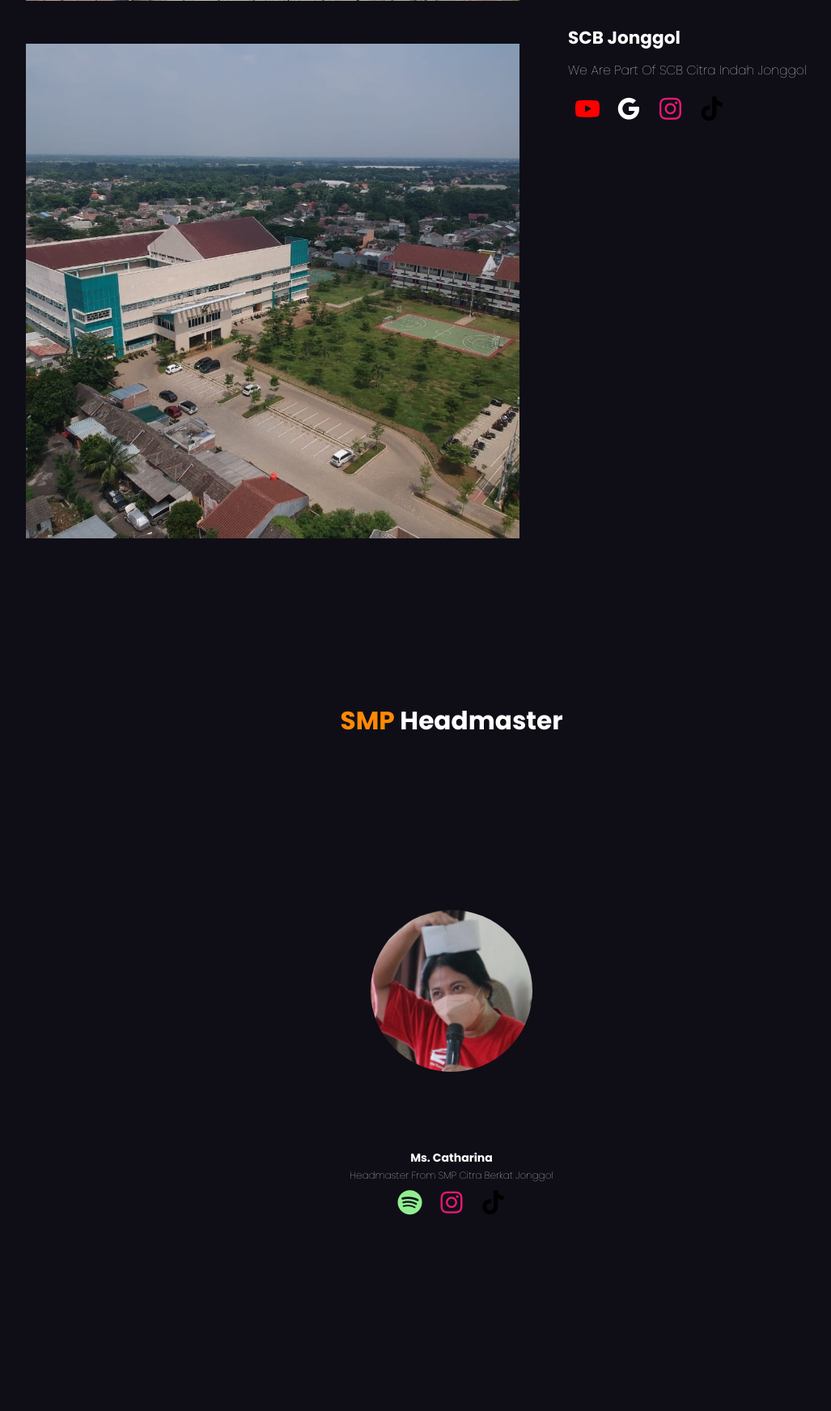
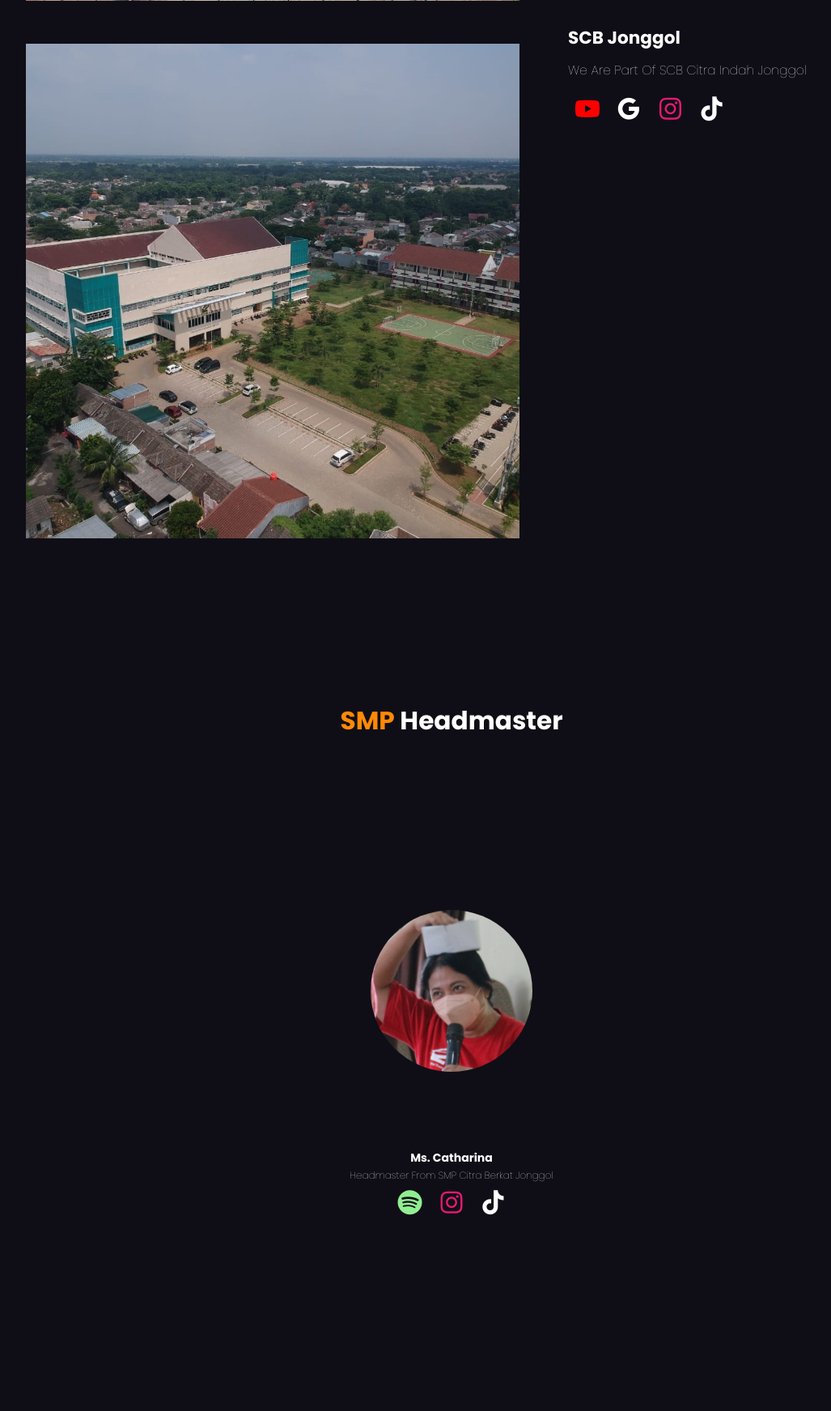
Before and after one commit to reinharddaveyunardi/Kelas8A, a PHP site: page / in a window 1280 px wide. Shown: the part 1968-3711 px from the top of the page at 81% size, without its empty margins (82-1109 px from the left). Run offline with PHP 8.4, Linux system fonts and the light colour scheme.

Commit message:
Update style.css

```diff
--- a/main/css/style.css
+++ b/main/css/style.css
@@ -228,7 +228,7 @@ body {
 }
 
 .bxl-tiktok{
-  color: rgb(0, 0, 0);
+  color: #fff;
 }
 
 .bxl-tiktok:hover{
```
